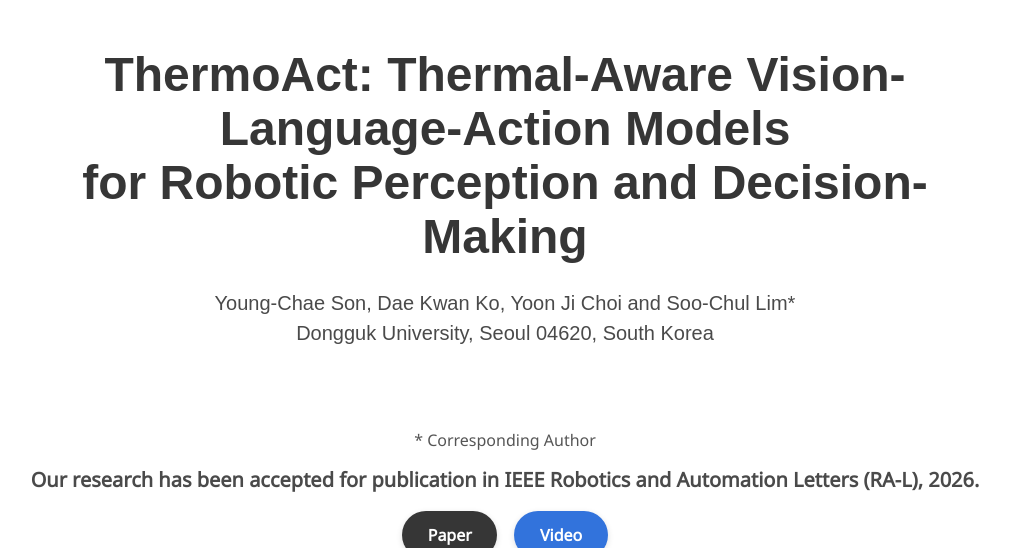
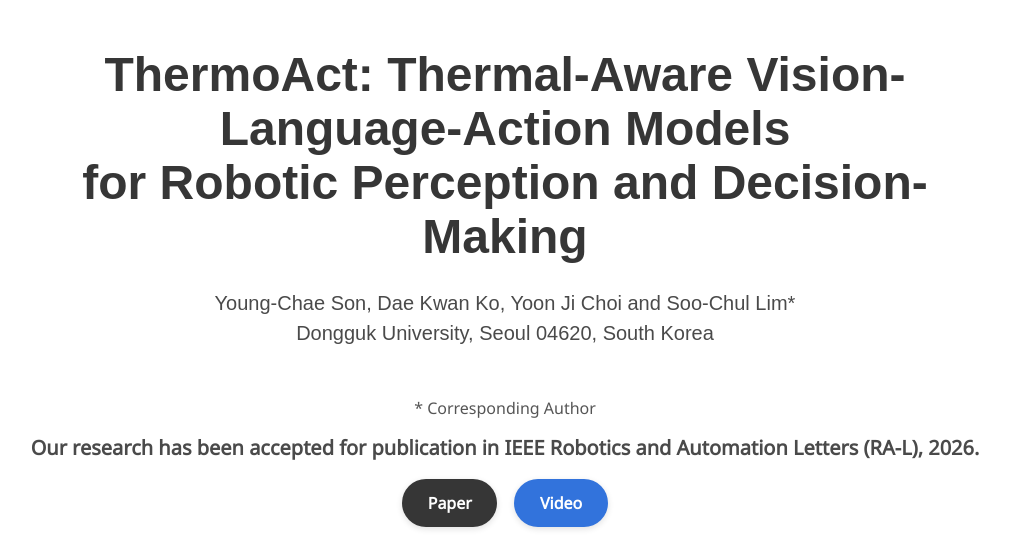
Before and after one commit to youngchae912/ThermoAct, a Jekyll site: the page built from index.md, in a window 1280 px wide. Shown: the top 548 px of the page, without its empty margins (135-1145 px from the left). Built offline with Jekyll 4.4.1, drawn with Linux system fonts in a browser that asks for light colours; some web fonts are replaced; grey boxes are pictures that could not be loaded.

Commit message:
Update index.md

```diff
--- a/index.md
+++ b/index.md
@@ -9,10 +9,9 @@ affiliations:
   - Dongguk University, Seoul 04620, South Korea
 
 ---
-<div class="is-size-6 has-text-centered" style="margin-top: -2.5rem; margin-bottom: 0.5rem; color: #555;">
+<div class="is-size-6 has-text-centered" style="margin-top: -4.5rem; margin-bottom: 0.5rem; color: #555;">
   * Corresponding Author
 </div>
-
 <div class="has-text-centered" style="margin-top: 0.8rem; margin-bottom: 1rem;">
   <p class="is-size-5" style="font-weight: 600;">
     Our research has been accepted for publication in IEEE Robotics and Automation Letters (RA-L), 2026.
```
